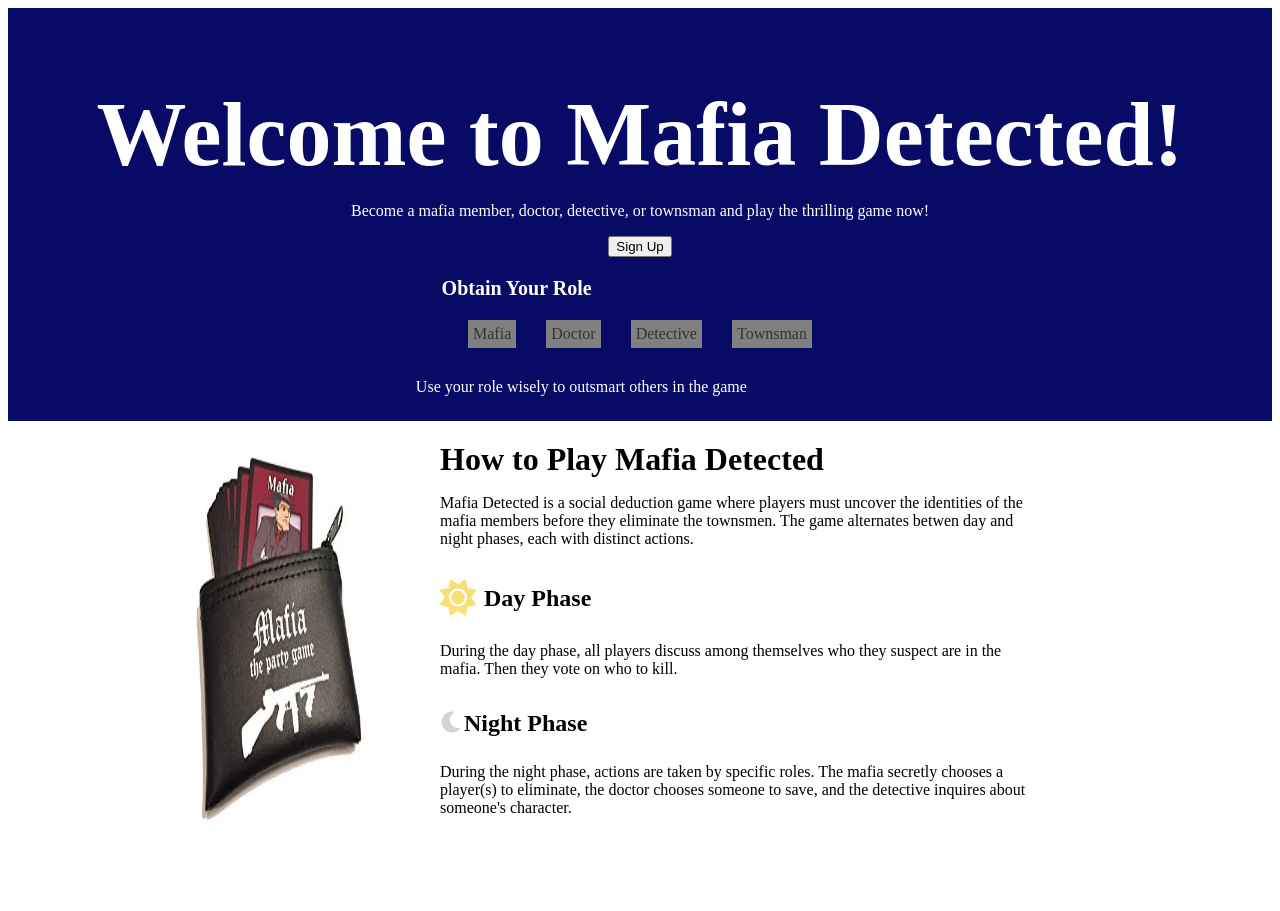
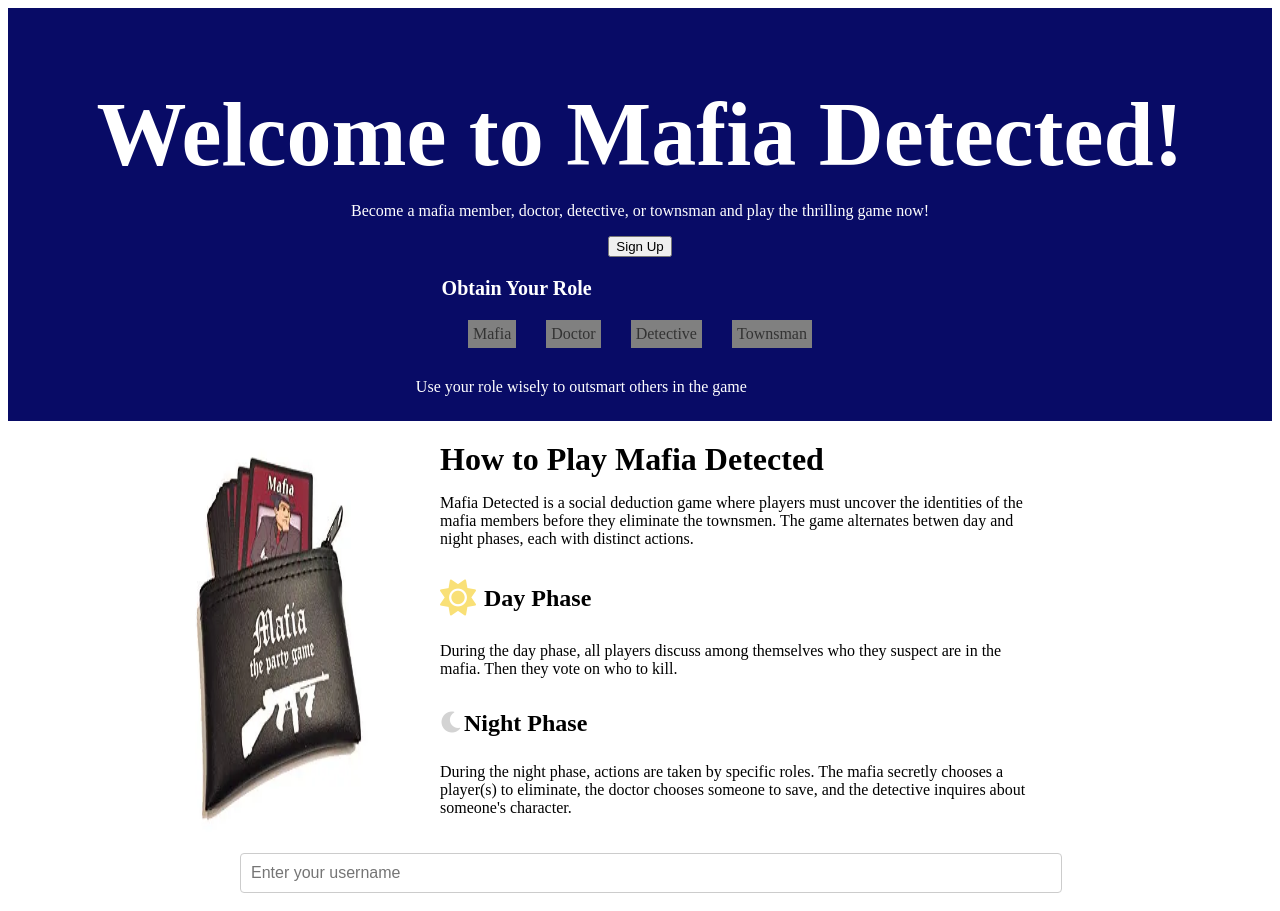
Before and after one commit to benj12/Mafia-Detected, a Vue app: page / in a window 1280 px wide. Shown: the top 911 px of the page. Before the commit the page ends 861 px from the top, so only its background shows below. Built offline with nearby package versions, Linux system fonts and the light colour scheme.

Commit message:
Added username and password input fields to website

```diff
--- a/src/App.vue
+++ b/src/App.vue
@@ -16,6 +16,10 @@
           </h1>
           <p>During the night phase, actions are taken by specific roles. The mafia secretly chooses a player(s) to eliminate, the doctor chooses someone to save, and the detective inquires about someone's character.</p>
         </div>
+      </div>
+      <div class="input-container">
+        <input type="text" v-model="inputUsername" placeholder="Enter your username" />
+        <input type="password" v-model="inputPassword" placeholder="Enter your password" />
       </div>
 
       <!-- <img :src="gameImage" alt="Mafia Detected game overview" />
@@ -53,6 +57,7 @@ export default {
   },
   data() {
     return {
+      inputText: '',
       gameImage // This makes the image available in the template
     };
   }
@@ -129,6 +134,20 @@ h1 {
   line-height: 1.5;
   text-align: center;
 }
+
+.input-container {
+  margin-top: 20px; /* Optional top margin for additional spacing from previous content */
+}
+
+.input-container input {
+  display: block; /* Ensures each input takes up a full line */
+  margin-bottom: 20px; /* Adds spacing below each input */
+  width: 100%; /* Optional: makes inputs full width */
+  padding: 10px; /* Optional: adds padding for better appearance */
+  font-size: 1em; /* Adjusts font size */
+  border: 1px solid #ccc; /* Adds a border */
+  border-radius: 4px; /* Rounds the corners */
+}
 </style>
 
 
```
